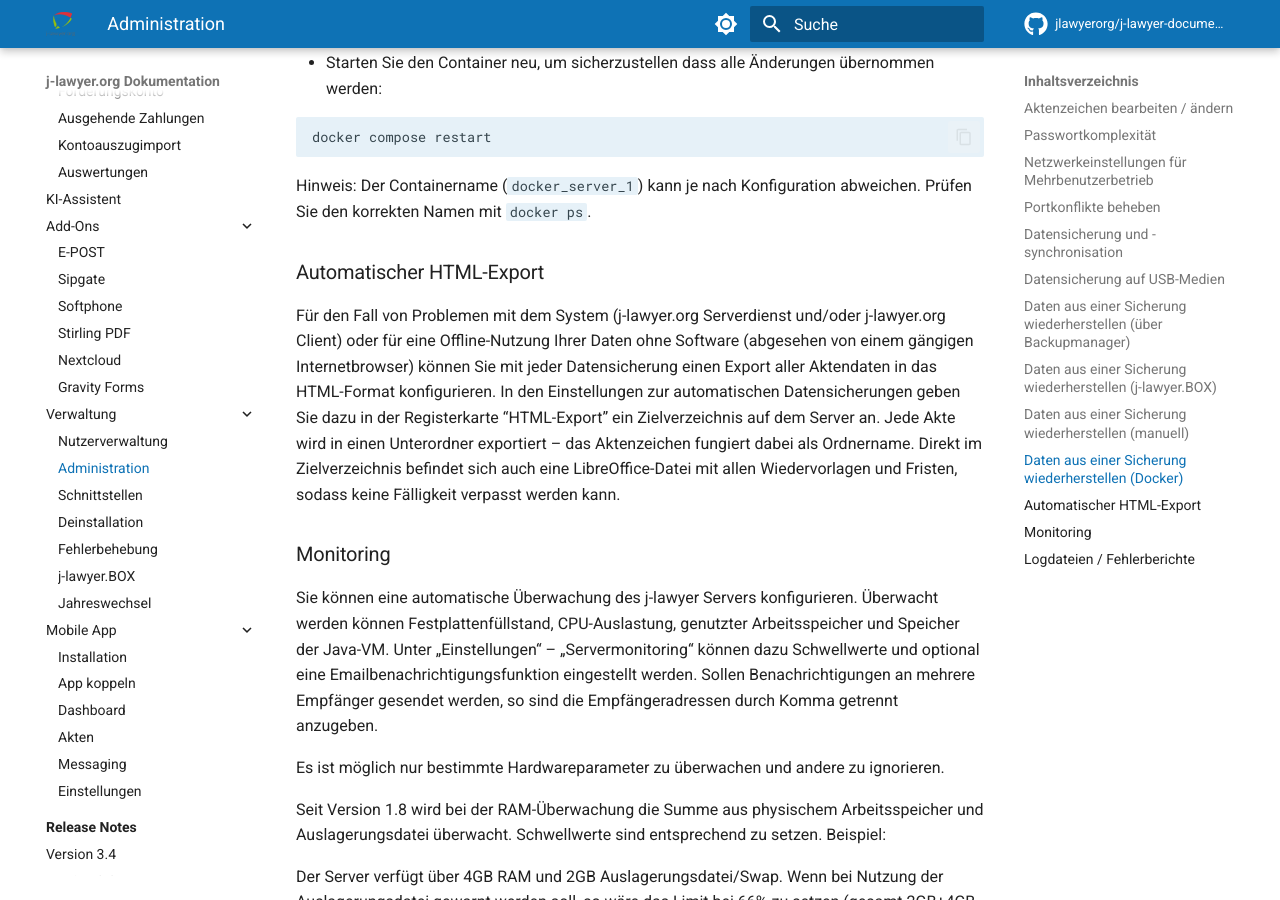
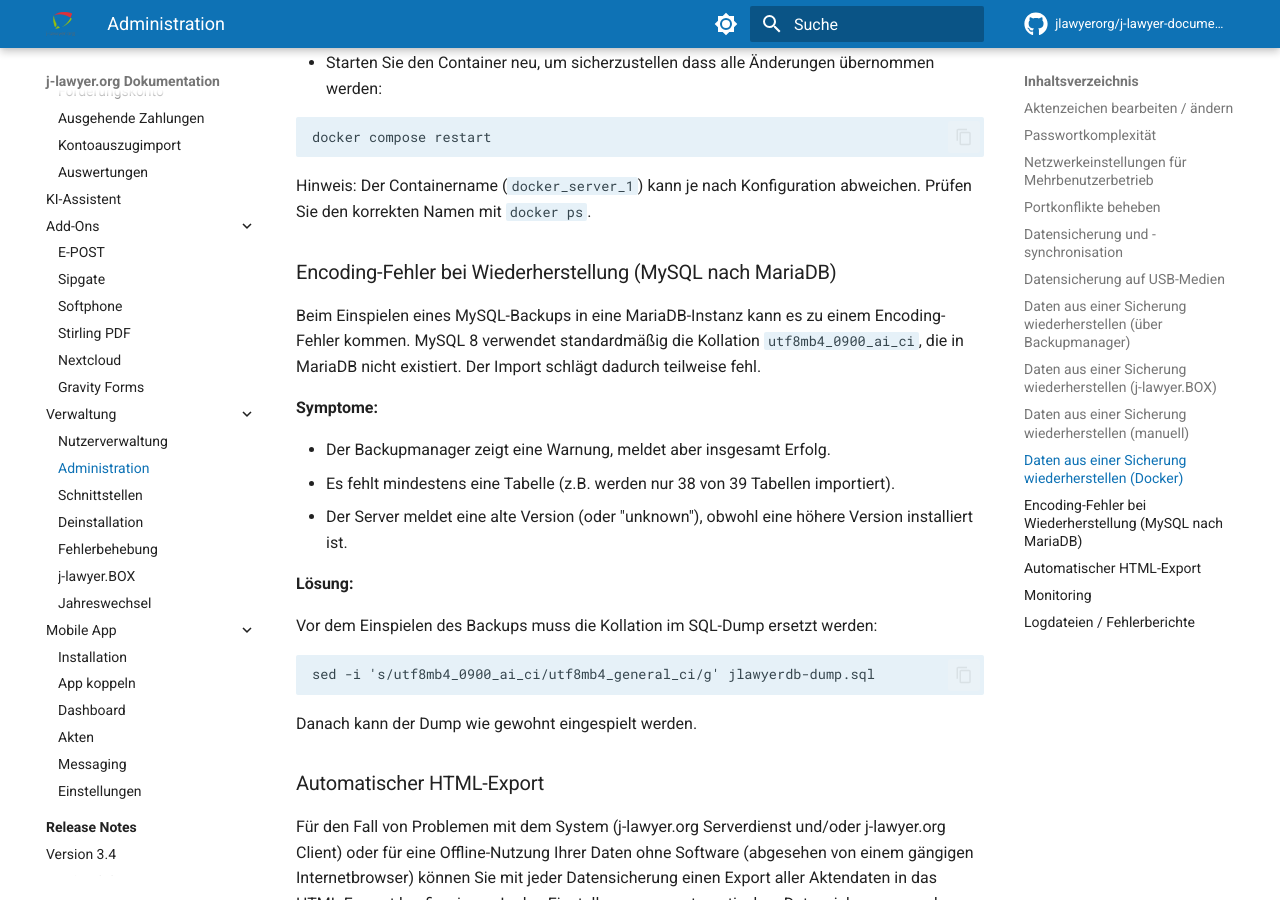
Before and after one commit to jlawyerorg/j-lawyer-documentation, an MkDocs documentation site: the page built from docs/benutzerhandbuch/administration.md, in a window 1280 px wide and 900 px high, scrolled down 9322 px. Built offline with MkDocs 1.6.1 and Material for MkDocs 9.7.7, drawn with Linux system fonts in a browser that asks for light colours; comment, search, counter and statistics services are not loaded.

Commit message:
added chapter on collation fix / adjustment

````diff
--- a/docs/benutzerhandbuch/administration.md
+++ b/docs/benutzerhandbuch/administration.md
@@ -263,6 +263,26 @@
 
 Hinweis: Der Containername (`docker_server_1`) kann je nach Konfiguration abweichen. Prüfen Sie den korrekten Namen mit `docker ps`.
 
+### Encoding-Fehler bei Wiederherstellung (MySQL nach MariaDB) {#encoding-fehler-backup}
+
+Beim Einspielen eines MySQL-Backups in eine MariaDB-Instanz kann es zu einem Encoding-Fehler kommen. MySQL 8 verwendet standardmäßig die Kollation `utf8mb4_0900_ai_ci`, die in MariaDB nicht existiert. Der Import schlägt dadurch teilweise fehl.
+
+**Symptome:**
+
+- Der Backupmanager zeigt eine Warnung, meldet aber insgesamt Erfolg.
+- Es fehlt mindestens eine Tabelle (z.B. werden nur 38 von 39 Tabellen importiert).
+- Der Server meldet eine alte Version (oder "unknown"), obwohl eine höhere Version installiert ist.
+
+**Lösung:**
+
+Vor dem Einspielen des Backups muss die Kollation im SQL-Dump ersetzt werden:
+
+```
+sed -i 's/utf8mb4_0900_ai_ci/utf8mb4_general_ci/g' jlawyerdb-dump.sql
+```
+
+Danach kann der Dump wie gewohnt eingespielt werden.
+
 ### Automatischer HTML-Export
 
 
````
Also changed, not shown: 1 other file.
